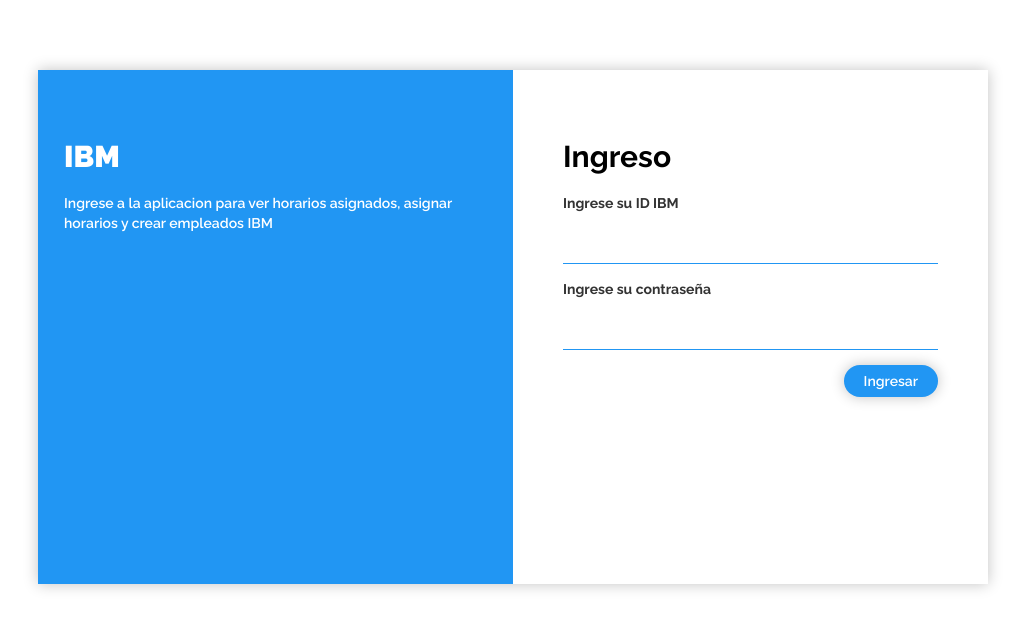
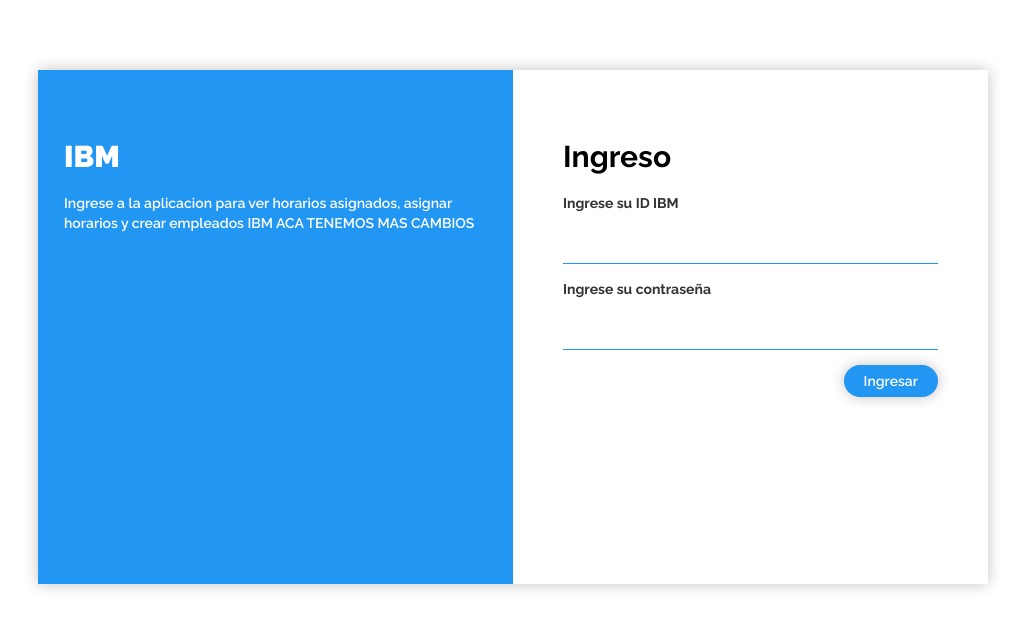
Before and after one commit to kusanagimilo/Horario_IBM, a PHP site: page / in a window 1280 px wide. Shown: the top 624 px of the page, without its empty margins (127-1152 px from the left). Run offline with PHP 8.4, Linux system fonts and the light colour scheme.

Commit message:
COMMIT  PRUEBA
COMMIT  PRUEBA

```diff
--- a/index.php
+++ b/index.php
@@ -22,7 +22,8 @@
             <div class="col-md-10 col-md-offset-1 main" >
                 <div class="col-md-6 left-side" >
                     <h3>IBM</h3>
-                    <p>Ingrese a la aplicacion para ver horarios asignados, asignar horarios y crear empleados IBM</p>
+                    <p>Ingrese a la aplicacion para ver horarios asignados, asignar horarios y crear empleados IBM
+                    ACA TENEMOS MAS CAMBIOS</p>
                     <br>
 
 
```
